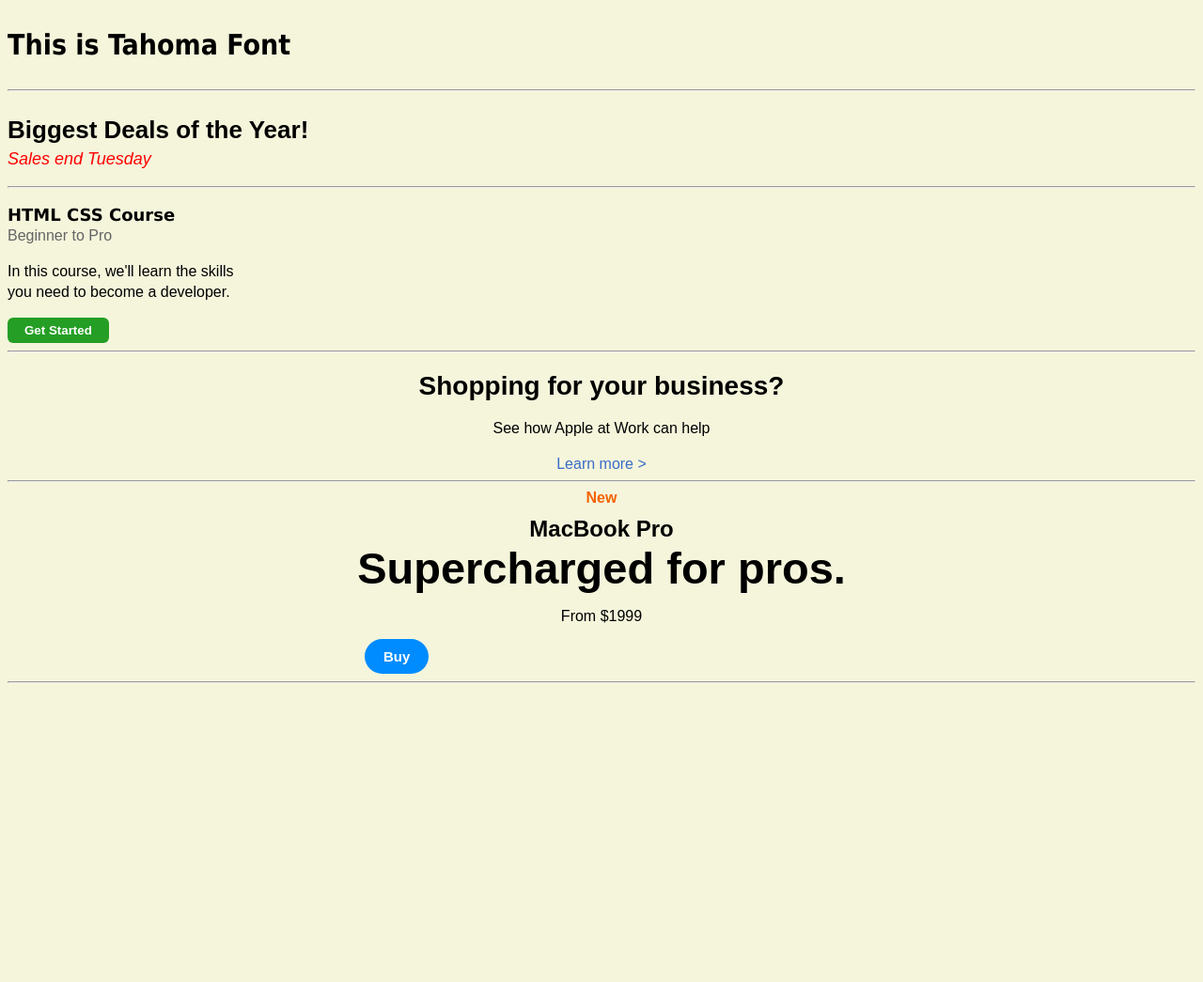
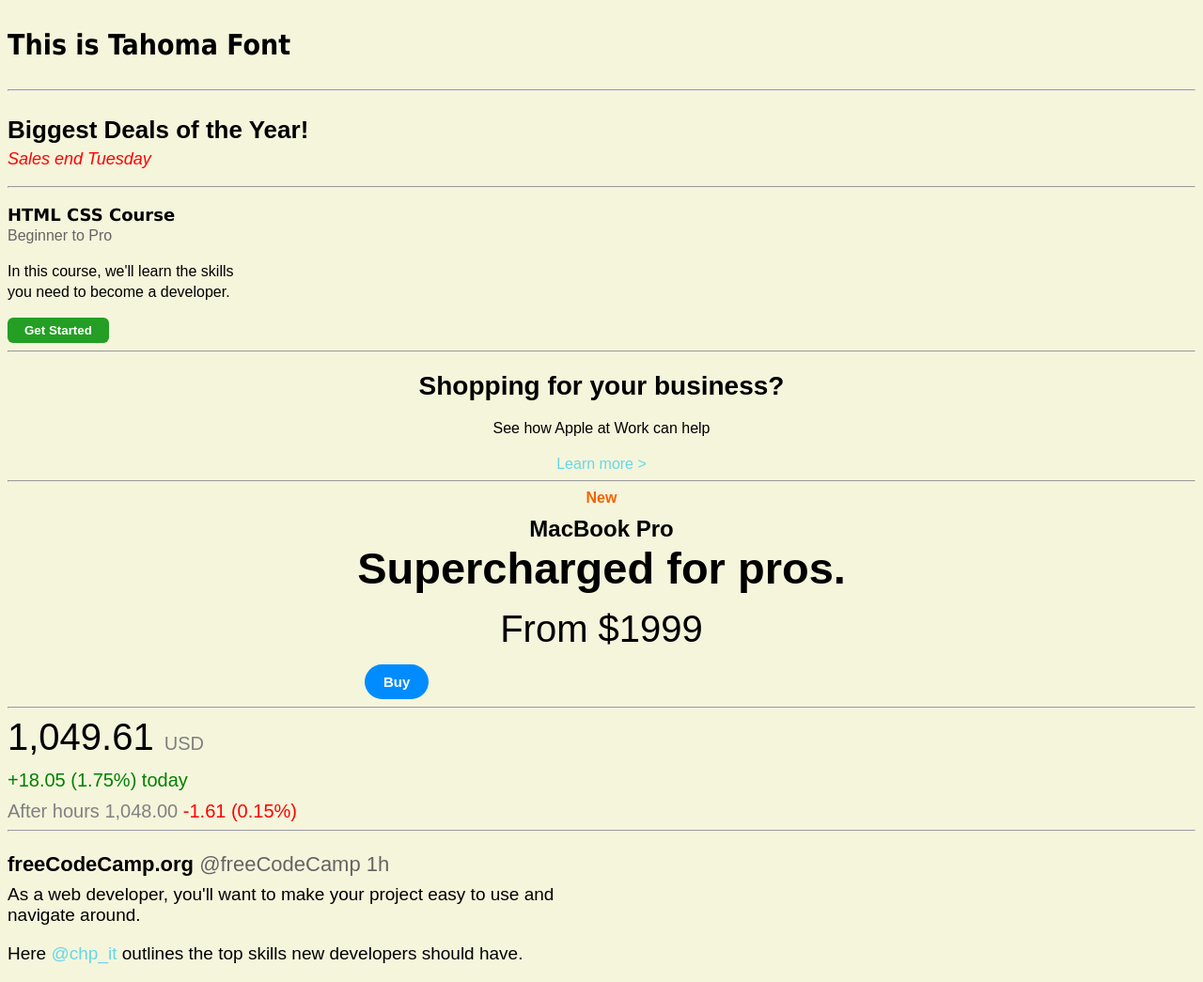
Before and after one commit to K-imaX04/html-css-course, a plain HTML site: page 1_Exo/lesson-5/index.html in a window 1280 px wide. Shown: the whole page at 94% size. Before the commit the page ends 800 px from the top, so only its background shows below. Drawn offline with Linux system fonts and the light colour scheme.

Commit message:
update lesson_5

```diff
--- a/1_Exo/lesson-5/index.html
+++ b/1_Exo/lesson-5/index.html
@@ -31,5 +31,14 @@
     <p class="e5 price">From &dollar;1999</p>
     <button class="e5 buy-btn">Buy</button>
     <hr>
+
+    <p class="f5 price">1,049.61 <span class="currency">USD</span></p>
+    <p class="f5 change">+18.05 (1.75%) today</p>
+    <p class="f5 after-hours">After hours 1,048.00 <span class="percentage">-1.61 (0.15%)</span></p>
+    <hr>
+
+    <p class="g5 Title">freeCodeCamp.org <span class="address">@freeCodeCamp 1h</span></p>
+    <p class="g5 text">As a web developer, you'll want to make your project easy to use and navigate around.</p>
+    <p class="g5 hint">Here <span class="link">@chp_it</span> outlines the top skills new developers should have.</p>
 </body>
 </html>
--- a/1_Exo/lesson-5/style_training.css
+++ b/1_Exo/lesson-5/style_training.css
@@ -102,3 +102,48 @@ body{
     margin-left: 380px;
     margin-top: 15px;
 }
+
+.f5{
+    margin:0;
+}
+.price{
+    font-size: 40px;
+}
+.currency{
+    color: grey;
+    font-size: 20px;
+}
+.change{
+    color: green;
+    font-size: 20px;
+    margin-top: 12px;
+}
+.after-hours{
+    color: grey;
+    font-size: 20px;
+    margin-top: 10px;
+}
+.percentage{
+    color: red;
+}
+
+.Title{
+    font-weight: bold;
+    font-size: 22px;
+    margin-bottom: 0 ;
+}
+.address{
+    color: rgb(100,100,100);
+    font-weight: lighter;
+}
+.text{
+    width: 590px;
+    font-size: 19px;
+    margin-top: 8px;
+}
+.hint{
+    font-size: 19px;
+}
+.link{
+    color: rgb(103, 215, 230);
+}
```
